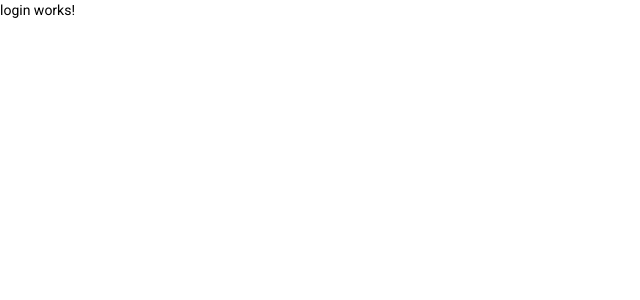
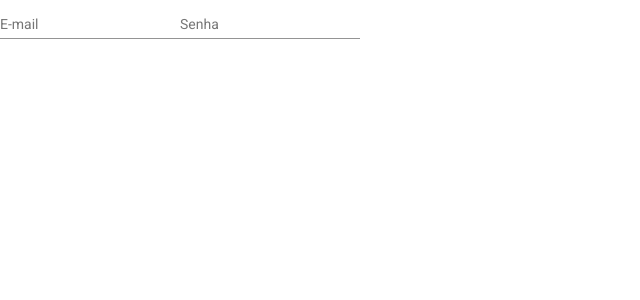
Before and after one commit to jrpbjr/transferencia-front, an Angular app: page /login in a window 1280 px wide. Shown: the top 300 px of the page, without its empty margins (0-640 px from the left). Built offline with nearby package versions, Linux system fonts and the light colour scheme.

Commit message:
html inicial login

```diff
--- a/src/app/components/login/login.component.html
+++ b/src/app/components/login/login.component.html
@@ -1 +1,14 @@
-<p>login works!</p>
+<div class="container">
+<form class="form">
+    <mat-form-field class="full-width">
+        <mat-label>E-mail</mat-label>
+        <input matInput placeholder="Ex. Fulano@gmail.com">
+    </mat-form-field>
+
+    <mat-form-field class="full-width">
+        <mat-label>Senha</mat-label>
+        <input type="password" matInput placeholder="Ex. 123" >
+    </mat-form-field>
+
+</form>
+</div>
```
